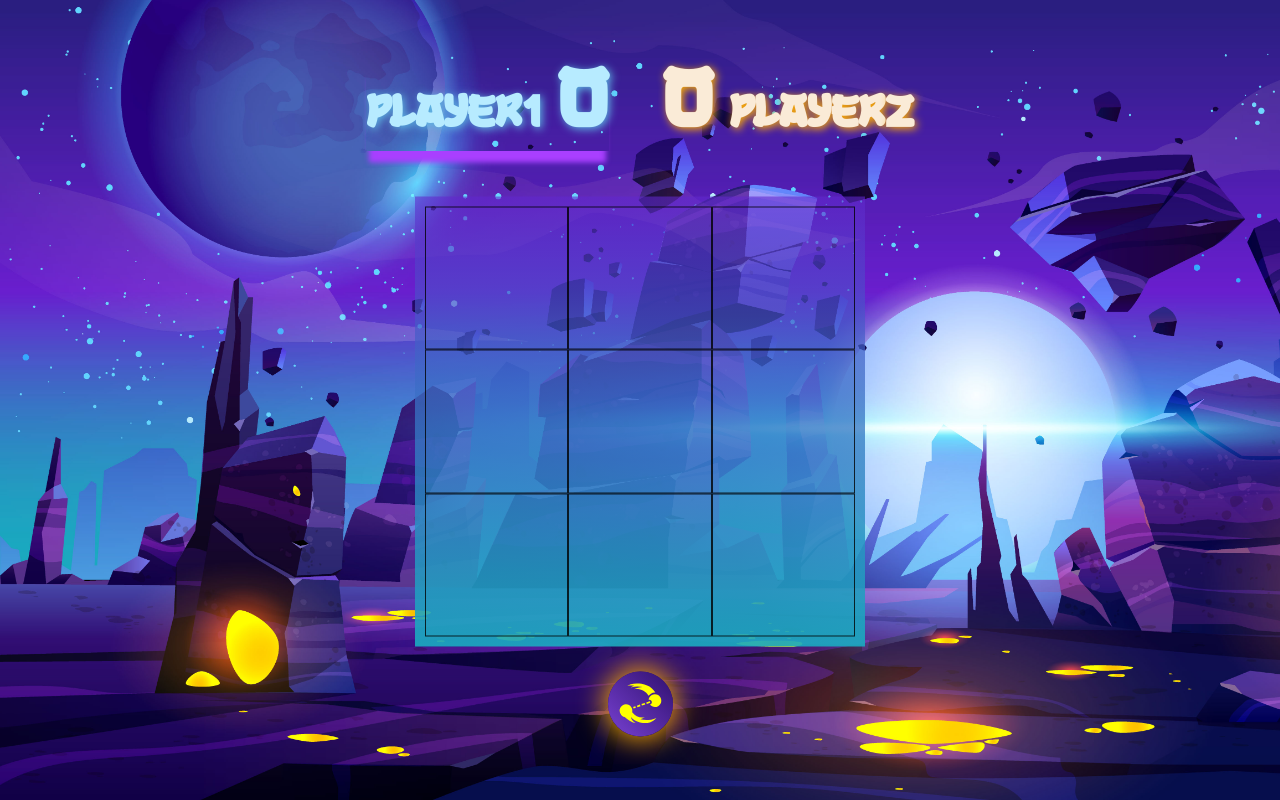
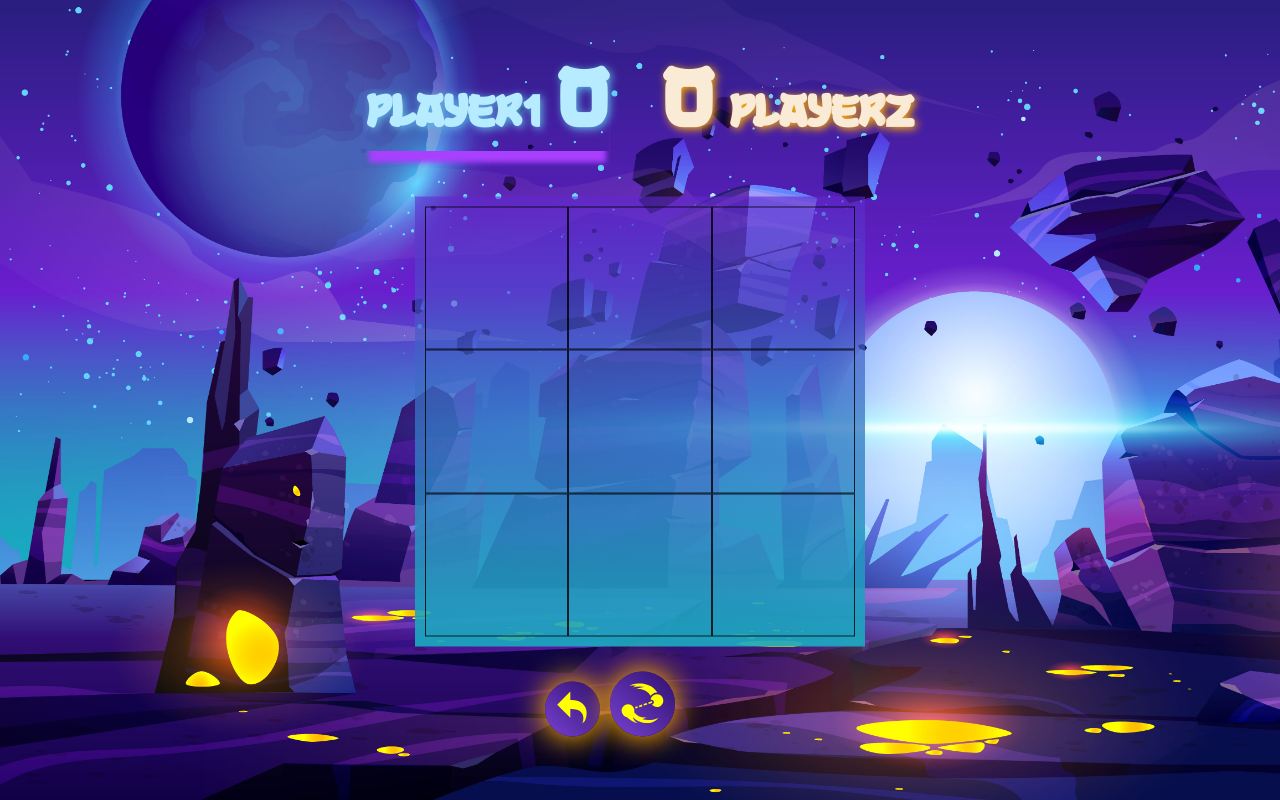
Before and after one commit to ishak-dev/Tic-Tac-Toe-React, a React (Vite) app: page /game/newGame in a window 1280 px wide. Built offline with nearby package versions, Linux system fonts and the light colour scheme.

Commit message:
implement undo

```diff
--- a/src/pages/game.jsx
+++ b/src/pages/game.jsx
@@ -2,6 +2,7 @@ import React, { useEffect, useState } from "react";
 import "../style/game.css";
 import { useParams } from "react-router-dom";
 import { GiBolas } from "react-icons/gi";
+import { ImUndo2 } from "react-icons/im";
 import Field from "../components/field";
 import PlayerBar from "../components/playerBar";
 import WinnerBar from "../components/winnerBar";
@@ -158,6 +159,28 @@ const Game = () => {
     handleClick(chooseField, "");
   };
 
+  const undo = () => {
+    const lastMoveO = historyMoves.pop();
+    const lastMoveX = historyMoves.pop();
+
+    setFields((prevState) => {
+      return prevState.map((field) => {
+        return lastMoveX == field.id || lastMoveO == field.id
+          ? { ...field, field: "" }
+          : field;
+      });
+    });
+    setPlayer((prevState) => {
+      return prevState.map((player) => {
+        let undoArray = player.playerMoves.slice(0, -1);
+        return {
+          ...player,
+          playerMoves: [...undoArray],
+        };
+      });
+    });
+  };
+
   return (
     <div className="game-container">
       <div className="winner-bar ">
@@ -174,7 +197,8 @@ const Game = () => {
         ))}
       </div>
       <div className="reset-section">
-        <GiBolas className="reset-icon" onClick={resetGame} />
+        <ImUndo2 className="undo-icon icon" onClick={undo} />
+        <GiBolas className="reset-icon icon" onClick={resetGame} />
       </div>
     </div>
   );
--- a/src/style/game.css
+++ b/src/style/game.css
@@ -120,19 +120,25 @@
   text-align: center;
   margin-top: 25px;
 }
-.reset-icon {
-  height: 65px;
-  width: 65px;
-
+.icon {
   cursor: pointer;
   background-image: linear-gradient(to bottom left, #2f106e, #7841d2);
   border-radius: 50%;
   padding: 10px;
   color: #ffff00;
-
   box-shadow: 0px 0px 29px 3px #ffae00;
 }
+.reset-icon {
+  height: 65px;
+  width: 65px;
+}
 
+.undo-icon {
+  height: 55px;
+  width: 55px;
+  margin-left: -60px;
+  margin-right: 10px;
+}
 @media only screen and (max-width: 1130px) {
   .winner-bar {
     font-size: 4rem;
```
